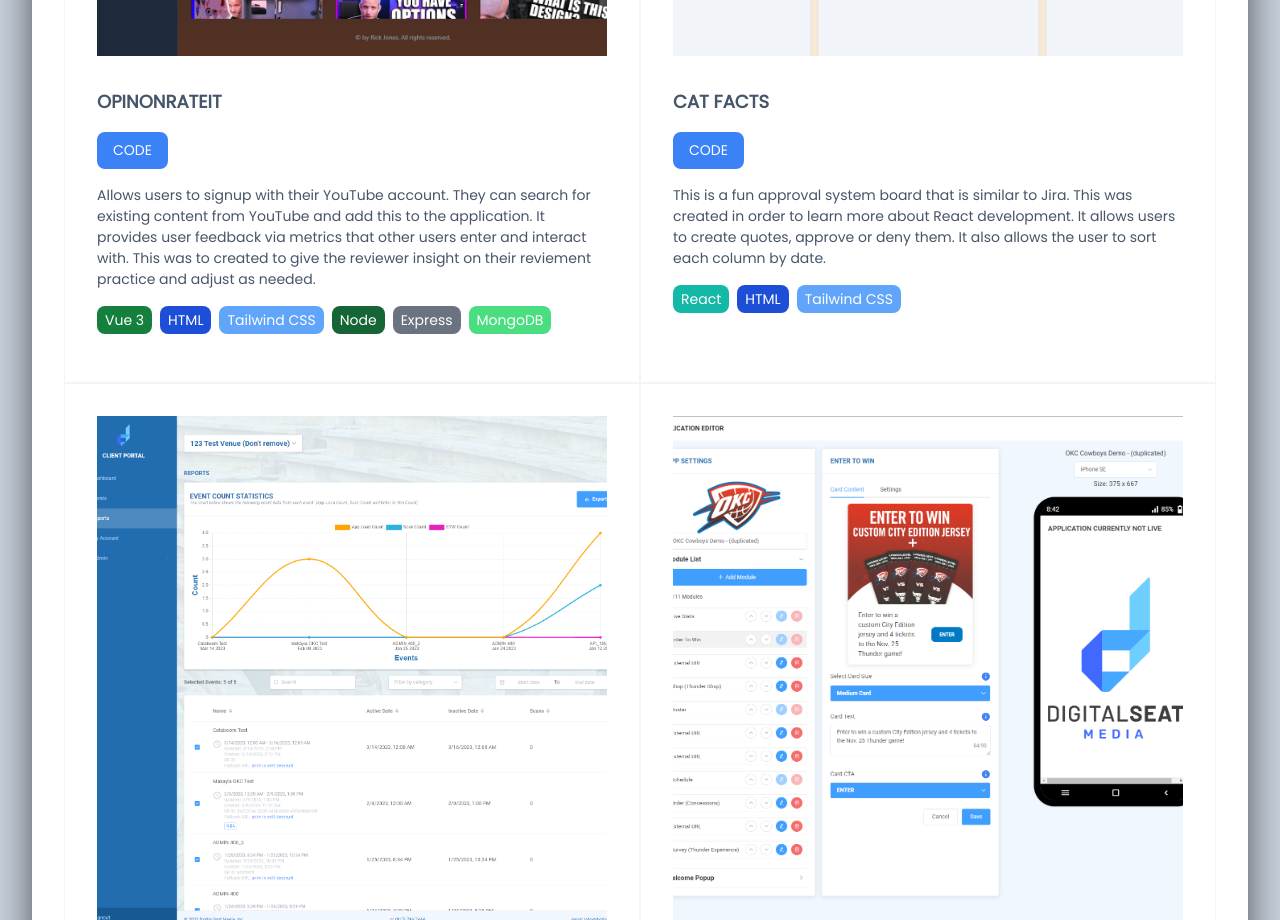
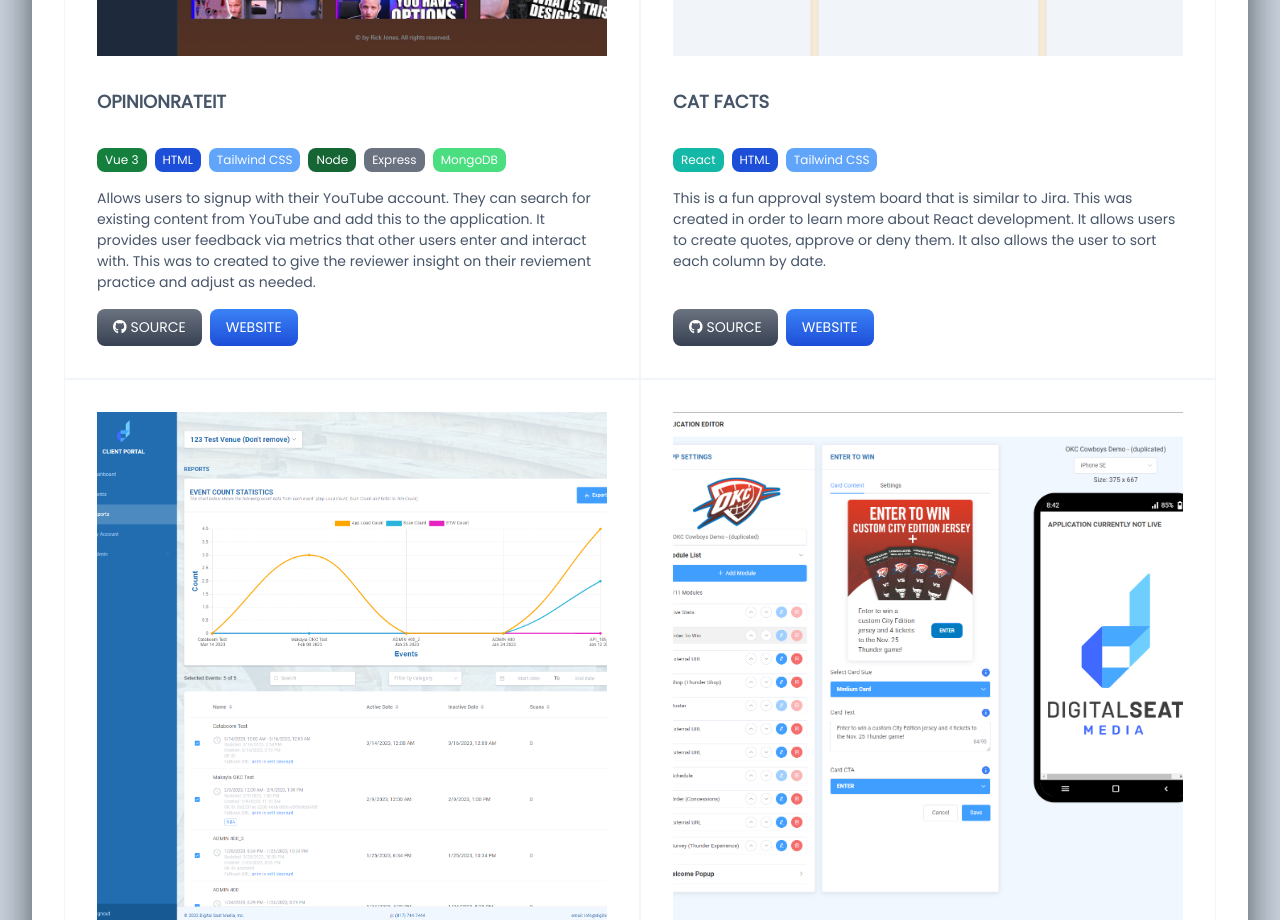
Before and after one commit to rljones101/rljones101.github.io, a React (Vite) app: page / in a window 1280 px wide. Shown: the part 1880-2800 px from the top of the page. Built offline with nearby package versions, Linux system fonts and the light colour scheme.

Commit message:
Added projects array. Updated buttons for projects

```diff
--- a/src/App.css
+++ b/src/App.css
@@ -218,12 +218,15 @@
   @apply p-8 pt-0 space-y-4 flex-1 flex flex-col justify-end;
 }
 
+.button-code {
+}
+
 .technologies {
   @apply flex flex-wrap gap-2 items-center py-4;
 }
 
 .tech {
-  @apply text-sm py-1 px-2 text-white rounded-lg;
+  @apply text-xs py-1 px-2 text-white rounded-lg;
 }
 
 .tech-vue {
@@ -261,3 +264,14 @@
   background-repeat: no-repeat;
   background-size: cover;
 }
+
+/* FONT AWESOME ICONS */
+.icon-svg.database {
+  background: url("./assets/database-solid.svg");
+  background-position: center;
+  background-repeat: no-repeat;
+  background-size: contain;
+  display: inline-block;
+  min-height: 1rem;
+  min-width: 1rem;
+}
--- a/src/App.jsx
+++ b/src/App.jsx
@@ -1,14 +1,74 @@
 import "./App.css";
 import { HashLink } from "react-router-hash-link";
 
+// Source URLs
 const OPINION_RATE_IT_LINK =
   "https://gitfront.io/r/rljones101/RVLYyHZkZ835/opinionrateit-site/";
-const CAT_FACTS = "https://github.com/rljones101/cat-facts";
-const DS_METRICS_PORTAL =
-  "https://gitfront.io/r/rljones101/jXWsu2S5Aek9/ds-metrics-portal/";
-const APP_EDITOR = "";
-const UI_COMPONENT_LIBRARY = "";
-const L7_CHALLENGE = "https://github.com/rljones101/l7-challenge-2";
+const OPINION_RATE_IT_SITE = "https://dev.opinionrateit.com/";
+
+const projects = [
+  {
+    id: 1,
+    image: "videos.png",
+    name: "OpinionRateIt",
+    tech: ["Vue 3", "HTML", "Tailwind CSS", "Node", "Express", "MongoDB"],
+    description:
+      "Allows users to signup with their YouTube account. They can search for existing content from YouTube and add this to the application. It provides user feedback via metrics that other users enter and interact with. This was to created to give the reviewer insight on their reviement practice and adjust as needed.",
+    sourceUrl: OPINION_RATE_IT_LINK,
+    siteUrl: OPINION_RATE_IT_SITE,
+  },
+  {
+    id: 2,
+    image: "cat-facts.png",
+    name: "Cat Facts",
+    tech: ["React", "HTML", "Tailwind CSS"],
+    description:
+      "This is a fun approval system board that is similar to Jira. This was created in order to learn more about React development. It allows users to create quotes, approve or deny them. It also allows the user to sort each column by date.",
+    sourceUrl: "https://github.com/rljones101/cat-facts",
+    siteUrl: "https://cat-quotes-approval-system.netlify.app/",
+  },
+  {
+    id: 3,
+    image: "ds-client-portal.png",
+    name: "Client Portal",
+    tech: ["Vue 2", "HTML", "Tailwind CSS"],
+    description:
+      "This is a client portal that was created to allow users to login after events and view specific metrics for live events. Collect analysis based on a date range. Add and edit events. And also control the QR codes that are used during the events.",
+    sourceUrl:
+      "https://gitfront.io/r/rljones101/jXWsu2S5Aek9/ds-metrics-portal/",
+    siteUrl: "",
+  },
+  {
+    id: 4,
+    image: "app-editor.png",
+    name: "App Editor",
+    tech: ["Vue 2", "HTML", "Tailwind CSS"],
+    description:
+      "An editor that gave that provided users a way to create the live app experience at a given event. It allowed them to sort the content, update images, context and a 'call to action' that might open a URL for example.",
+    sourceUrl: "",
+    siteUrl: "",
+  },
+  {
+    id: 5,
+    image: "core-component-library.png",
+    name: "UI Component Library",
+    tech: ["Vue 2", "HTML", "CSS"],
+    description:
+      "This was a component library to use with mulitple projects that were developed while working at Digital Seat Media. It was created to speed up development time and unify the UI design between all projects.",
+    sourceUrl: "",
+    siteUrl: "",
+  },
+  {
+    id: 6,
+    image: "L7-challenge.png",
+    name: "L7 Challenge",
+    tech: ["Vue 3", "HTML", "Tailwind CSS"],
+    description:
+      "This was a UI design challenge to upload a file and then have it display the data via a chart. The data is displayed based on the column that the user chooses and against Benford's law analysis.",
+    sourceUrl: "https://github.com/rljones101/l7-challenge-2",
+    siteUrl: "",
+  },
+];
 
 function App() {
   return (
@@ -40,8 +100,8 @@ function AboutMeSection() {
   return (
     <section id="AboutMe" className="hero-background">
       <Nav />
-      <div className="flex-1 flex justify-center items-center p-8">
-        <div className="flex-1">
+      <div className="flex-1 flex flex-col md:flex-row justify-center items-center p-8">
+        <div className="order-2 md:order-1 flex-1">
           <p>Hello</p>
           <h2 className="font-bold text-3xl my-4 text-black">I'm Rick</h2>
           <p className="mb-4">
@@ -59,7 +119,7 @@ function AboutMeSection() {
             </Button>
           </div>
         </div>
-        <div className="flex-1 flex flex-col items-center justify-center relative">
+        <div className="order-1 md:order-2 flex-1 flex flex-col items-center justify-center relative">
           <img
             alt="Rick"
             src="profile-pic.jpg"
@@ -78,7 +138,7 @@ function AboutMeSection() {
 
 function ProficientSkills() {
   return (
-    <div className="flex bg-white text-slate-300 cursor-pointer text-xl w-full items-center justify-center gap-8 border border-slate-100  p-4">
+    <div className="flex flex-col md:flex-row bg-white text-slate-300 cursor-pointer text-xl w-full items-center justify-center gap-8 border border-slate-100  p-4">
       <p className="text-sm text-slate-300">Proficient in:</p>
 
       <span className=" hover:text-green-700 font-bold">
@@ -99,13 +159,13 @@ function FeaturedSiteSection() {
     <section className="bg-slate-100">
       <ProficientSkills />
       <div className="featured flex flex-col space-y-8 pt-8 pb-8 ">
-        <div className="overflow-hidden flex items-center gap-8 p-8">
-          <div className="flex-auto w-64 flex gap-4">
+        <div className="overflow-hidden flex flex-col md:flex-row items-center gap-8 p-8">
+          <div className="md:flex-auto md:w-64 flex gap-4">
             <div>
               <img src="site-screens.png" alt="OpinonRateIt" />
             </div>
           </div>
-          <div className="flex-auto w-32">
+          <div className="md:flex-auto md:w-32">
             <h2 className="uppercase font-bold mt-8 text-black">Featured</h2>
             <h3 className="text-2xl uppercase mb-4 text-blue-500">
               OpinionRateIt
@@ -117,7 +177,10 @@ function FeaturedSiteSection() {
               interact with. This was to created to give the reviewer insight on
               their reviement practice and adjust as needed.
             </p>
-            <Button link={OPINION_RATE_IT_LINK}>Code</Button>
+            <div className="flex gap-2">
+              <GitHubButton link={OPINION_RATE_IT_LINK}>Source</GitHubButton>
+              <Button link={OPINION_RATE_IT_SITE}>Website</Button>
+            </div>
           </div>
         </div>
       </div>
@@ -130,20 +193,20 @@ function PortfolioSection() {
     <section id="Portfolio">
       <Title className="mt-8">Portfolio</Title>
       <div className="grid grid-cols-1 md:grid-cols-2 p-8 ">
-        <Card
-          img="videos.png"
-          link={OPINION_RATE_IT_LINK}
-          title="OpinonRateIt"
-          tech="Vue 3,HTML,Tailwind CSS,Node,Express,MongoDB">
-          Allows users to signup with their YouTube account. They can search for
-          existing content from YouTube and add this to the application. It
-          provides user feedback via metrics that other users enter and interact
-          with. This was to created to give the reviewer insight on their
-          reviement practice and adjust as needed.
-        </Card>
-        <Card
+        {projects.map((project) => (
+          <Card
+            key={project.id}
+            img={project.image}
+            githubLink={project.sourceUrl}
+            siteLink={project.siteUrl}
+            title={project.name}
+            tech={project.tech}>
+            {project.description}
+          </Card>
+        ))}
+        {/* <Card
           img="cat-facts.png"
-          link={CAT_FACTS}
+          githubLink={CAT_FACTS}
           title="Cat Facts"
           tech="React,HTML,Tailwind CSS">
           This is a fun approval system board that is similar to Jira. This was
@@ -153,7 +216,7 @@ function PortfolioSection() {
         </Card>
         <Card
           img="ds-client-portal.png"
-          link={DS_METRICS_PORTAL}
+          githubLink={DS_METRICS_PORTAL}
           title="Client Portal"
           tech="Vue 2,HTML,Tailwind CSS">
           This is a client portal that was created to allow users to login after
@@ -163,7 +226,7 @@ function PortfolioSection() {
         </Card>
         <Card
           img="app-editor.png"
-          link={APP_EDITOR}
+          githubLink={APP_EDITOR}
           title="App Editor"
           tech="Vue 2,HTML,Tailwind CSS">
           An editor that gave that provided users a way to create the live app
@@ -173,7 +236,7 @@ function PortfolioSection() {
         </Card>
         <Card
           img="core-component-library.png"
-          link={UI_COMPONENT_LIBRARY}
+          githubLink={UI_COMPONENT_LIBRARY}
           title="UI Component Library"
           tech="Vue 2,HTML,CSS">
           Lorem ipsum dolor sit, amet consectetur adipisicing elit. Nam quasi
@@ -182,13 +245,13 @@ function PortfolioSection() {
         </Card>
         <Card
           img="L7-challenge.png"
-          link={L7_CHALLENGE}
+          githubLink={L7_CHALLENGE}
           title="L7 Challenge"
           tech="Vue 3,HTML,Tailwind CSS">
           Lorem ipsum dolor sit, amet consectetur adipisicing elit. Nam quasi
           mollitia eum itaque quam magni quas, odit voluptatum, omnis blanditiis
           labore beatae nobis ad dolorum repellat eveniet? Quis, est debitis.
-        </Card>
+        </Card> */}
       </div>
     </section>
   );
@@ -198,20 +261,54 @@ function SkillsSection() {
   return (
     <section id="Skills" className="flex flex-col justify-center">
       <Title>Skills</Title>
-      <div className="flex h-full items-stretch gap-8 z-10 p-8">
-        <CardSkills title="languages" skills="JavaScript,TypeScript,PHP" />
-        <CardSkills title="Frameworks" skills="Vue,React,AngularJS" />
-        <CardSkills title="Databases" skills="MongoDB,MySQL" />
-        <CardSkills title="Source Control" skills="Git,GitHub,JIRA" />
+      <div className="flex flex-col md:flex-row h-full items-stretch gap-8 z-10 p-8">
+        <CardSkills
+          title="languages"
+          skills="JavaScript,TypeScript,PHP"
+          icon="brands,square-js"
+        />
+        <CardSkills
+          title="Frameworks"
+          skills="Vue,React,AngularJS"
+          icon="brands,vuejs"
+        />
+        <CardSkills
+          title="Databases"
+          skills="MongoDB,MySQL"
+          customIcon="database"
+        />
+        <CardSkills
+          title="Source Control"
+          skills="Git,GitHub,JIRA"
+          icon="brands,github"
+        />
       </div>
     </section>
   );
 }
 
-function CardSkills({ title, skills }) {
+function CardSkills({ customIcon, icon, title, skills }) {
+  let iconArr = [];
+  let type = "";
+  let iconName = "";
+
+  if (icon) {
+    iconArr = icon.split(",");
+    [type, iconName] = iconArr;
+  }
+
   return (
-    <div className="flex-1 bg-white shadow-lg shadow-gray-500 p-8 border-t-4 border-black">
+    <div className="flex-1 bg-white shadow-lg shadow-gray-500 p-8 border-t-4 border-blue-500">
       <div>
+        {type && iconName && (
+          <i className={`fa-${type} fa-${iconName} text-3xl text-blue-500`}></i>
+        )}
+        {customIcon && (
+          <CustomIcon
+            icon={customIcon}
+            className="text-3xl fill-blue-500 block mb-1"
+          />
+        )}
         <h3 className="font-bold text-black text-lg">{title}</h3>
       </div>
       <ul>
@@ -223,11 +320,11 @@ function CardSkills({ title, skills }) {
   );
 }
 
-function Card({ img, tech, title, link, children }) {
+function Card({ img, tech, title, siteLink, githubLink, children }) {
   let technologySkills = [];
 
   if (tech) {
-    technologySkills = tech.split(",");
+    technologySkills = tech;
   }
 
   const techClass = (tech) => {
@@ -256,11 +353,7 @@ function Card({ img, tech, title, link, children }) {
         </div>
         <div className="card-content">
           <h2 className=" ">{title}</h2>
-          <div className="actions">
-            <Button link={link}>Code</Button>
-          </div>
           <div className="flex-1 h-full">
-            {children}
             <div className="technologies">
               {technologySkills.map((techItem) => (
                 <span key={techItem} className={`tech ${techClass(techItem)}`}>
@@ -268,6 +361,13 @@ function Card({ img, tech, title, link, children }) {
                 </span>
               ))}
             </div>
+            {children}
+          </div>
+          <div className="actions flex gap-2">
+            {githubLink && (
+              <GitHubButton link={githubLink}>Source</GitHubButton>
+            )}
+            {siteLink && <Button link={siteLink}>Website</Button>}
           </div>
         </div>
       </div>
@@ -282,15 +382,15 @@ function Nav() {
 
   return (
     <div className="flex w-full items-center justify-between self-start p-8 pb-0">
-      <div className="flex items-center gap-8 text-purple-950 bg-white">
-        <div className="bg-blue-500 rounded-full w-12 h-12 flex items-center justify-center text-white font-bold text-2xl ">
+      <div className="flex items-center gap-8 bg-white">
+        <div className="bg-blue-500 rounded-full w-12 h-12 hidden md:flex items-center justify-center text-white font-bold text-2xl ">
           RJ
         </div>
         <NavButton to="/#AboutMe">About Me</NavButton>
         <NavButton to="/#Portfolio">Portfolio</NavButton>
         <NavButton to="/#Skills">Skills</NavButton>
       </div>
-      <div className="flex gap-4 text-white text-2xl">
+      <div className="flex gap-4 text-blue-500 md:text-white text-2xl">
         <button
           onClick={() => openUrl("https://www.linkedin.com/in/rickljones/")}>
           <i className=" hover:text-slate-200 fa-brands fa-linkedin" />
@@ -317,6 +417,22 @@ function NavButton({ to, children }) {
   );
 }
 
+function GitHubButton({ link, children }) {
+  function openUrl() {
+    if (link) {
+      window.open(link, "mozillaTab");
+    }
+  }
+  return (
+    <button
+      className="bg-gradient-to-b from-gray-500 to-gray-700 hover:bg-gray-600 hover:scale-105 shadow-none hover:shadow-lg hover:shadow-gray-600 transition-all text-white py-2 px-4 uppercase rounded-lg button-code"
+      onClick={() => openUrl()}>
+      <i className=" hover:text-slate-200 fa-brands fa-github mr-1" />
+      {children}
+    </button>
+  );
+}
+
 function Button({ link, onClick, children }) {
   function openUrl() {
     if (link) {
@@ -330,7 +446,7 @@ function Button({ link, onClick, children }) {
 
   return (
     <button
-      className="bg-blue-500 hover:bg-blue-600  text-white py-2 px-4 uppercase rounded-lg"
+      className="bg-gradient-to-b from-blue-500 to-blue-700 hover:bg-blue-600 hover:scale-105 shadow-none hover:shadow-lg hover:shadow-gray-600 transition-all text-white py-2 px-4 uppercase rounded-lg button-code"
       onClick={() => openUrl()}>
       {children}
     </button>
@@ -346,4 +462,19 @@ function Title({ className, children }) {
   );
 }
 
+function CustomIcon({ icon, className }) {
+  return (
+    <span className={className}>
+      {icon === "database" && (
+        <svg
+          xmlns="http://www.w3.org/2000/svg"
+          height="1em"
+          viewBox="0 0 448 512">
+          <path d="M448 80v48c0 44.2-100.3 80-224 80S0 172.2 0 128V80C0 35.8 100.3 0 224 0S448 35.8 448 80zM393.2 214.7c20.8-7.4 39.9-16.9 54.8-28.6V288c0 44.2-100.3 80-224 80S0 332.2 0 288V186.1c14.9 11.8 34 21.2 54.8 28.6C99.7 230.7 159.5 240 224 240s124.3-9.3 169.2-25.3zM0 346.1c14.9 11.8 34 21.2 54.8 28.6C99.7 390.7 159.5 400 224 400s124.3-9.3 169.2-25.3c20.8-7.4 39.9-16.9 54.8-28.6V432c0 44.2-100.3 80-224 80S0 476.2 0 432V346.1z" />
+        </svg>
+      )}
+    </span>
+  );
+}
+
 export default App;
```
Also changed, not shown: src/assets/database-solid.svg (added).
